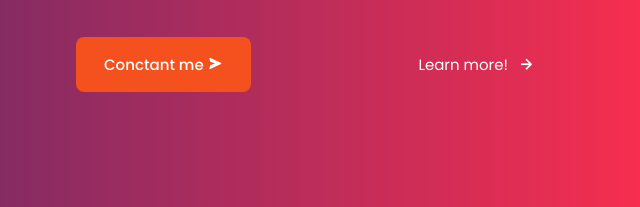
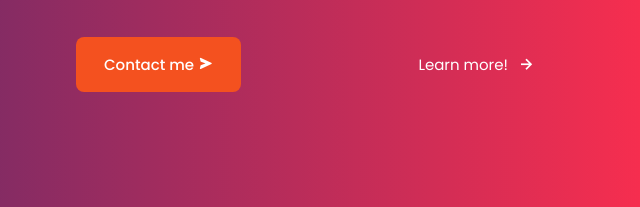
Before and after one commit to GGRaiden/Portfolio, a plain HTML site: page index.html in a window 1280 px wide. Shown: the part 391-598 px from the top of the page, 588-1228 px from the left. Drawn offline with nearby package versions, Linux system fonts and the light colour scheme.

Commit message:
Update index.html

```diff
--- a/index.html
+++ b/index.html
@@ -66,7 +66,7 @@
                                 </p>
 
                                 <div class="home_buttons">
-                                    <a href="#contact" class="button">Conctant me <i class='bx bxs-send' ></i></a>
+                                    <a href="#contact" class="button">Contact me <i class='bx bxs-send' ></i></a>
                                     <a href="#" class="button-link button-flex">Learn more! <i class='bx bx-right-arrow-alt button_icon'></i></a>
                                 </div>
                             </div>
```
